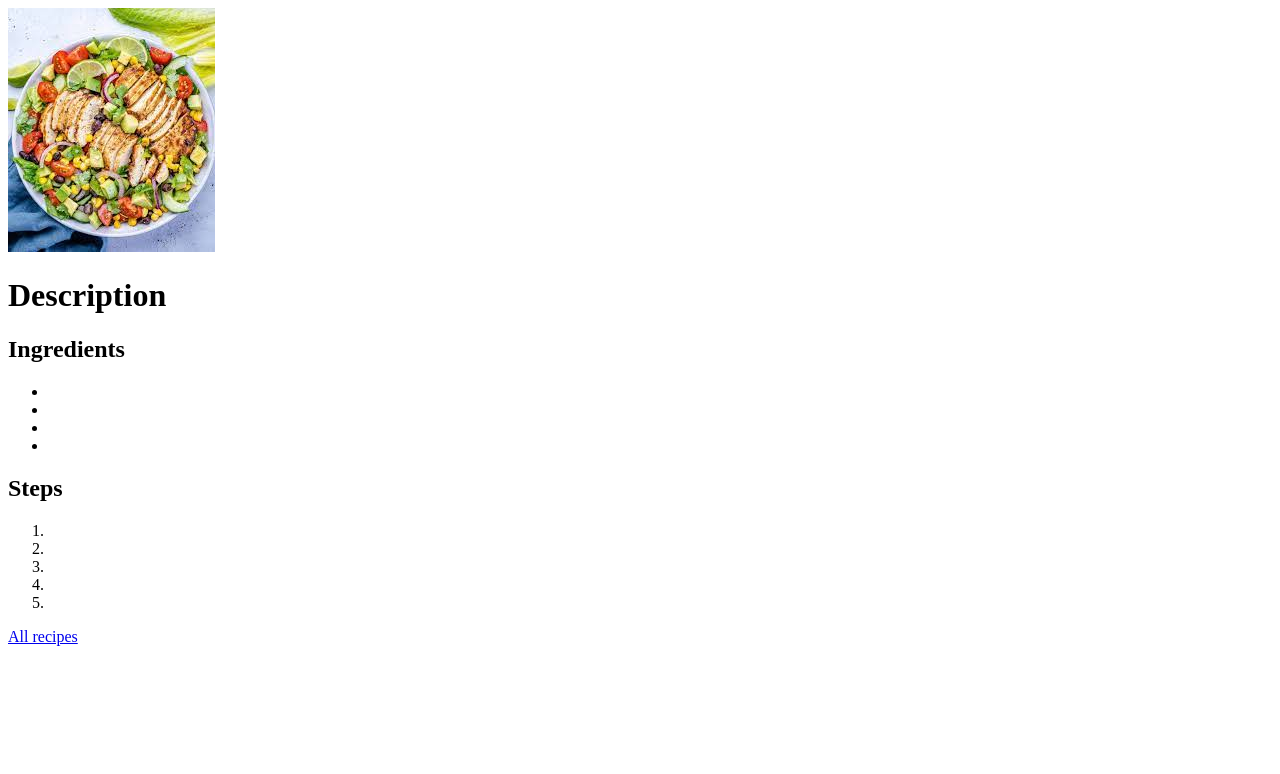
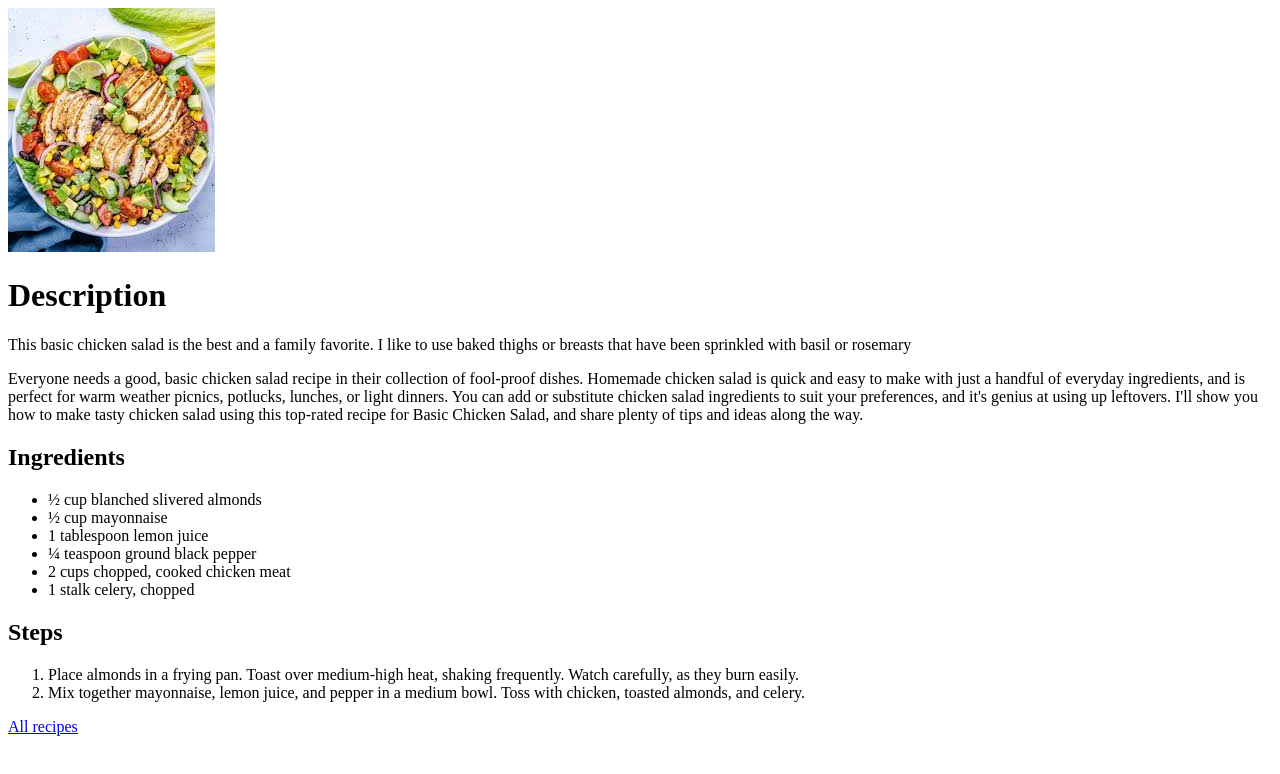
Before and after one commit to Al-Waleed/odin-recipes, a plain HTML site: page recipes/salad.html in a window 1280 px wide. Drawn offline with Linux system fonts and the light colour scheme.

Commit message:
Add salad page info

```diff
--- a/recipes/salad.html
+++ b/recipes/salad.html
@@ -7,20 +7,21 @@
 <body>
     <img src="../images/salad.jpeg" alt="chicken salad">
     <h1>Description</h1>
+    <p>This basic chicken salad is the best and a family favorite. I like to use baked thighs or breasts that have been sprinkled with basil or rosemary</p>
+    <p>Everyone needs a good, basic chicken salad recipe in their collection of fool-proof dishes. Homemade chicken salad is quick and easy to make with just a handful of everyday ingredients, and is perfect for warm weather picnics, potlucks, lunches, or light dinners. You can add or substitute chicken salad ingredients to suit your preferences, and it's genius at using up leftovers. I'll show you how to make tasty chicken salad using this top-rated recipe for Basic Chicken Salad, and share plenty of tips and ideas along the way.</p>
     <h2>Ingredients</h2>
     <ul>
-        <li></li>
-        <li></li>
-        <li></li>
-        <li></li>
+        <li>½ cup blanched slivered almonds</li>
+        <li>½ cup mayonnaise</li>
+        <li>1 tablespoon lemon juice</li>
+        <li>¼ teaspoon ground black pepper</li>
+        <li>2 cups chopped, cooked chicken meat</li>
+        <li>1 stalk celery, chopped</li>
     </ul>
     <h2>Steps</h2>
     <ol>
-        <li></li>
-        <li></li>
-        <li></li>
-        <li></li>
-        <li></li>
+        <li>Place almonds in a frying pan. Toast over medium-high heat, shaking frequently. Watch carefully, as they burn easily.</li>
+        <li>Mix together mayonnaise, lemon juice, and pepper in a medium bowl. Toss with chicken, toasted almonds, and celery.</li>
     </ol>
     <a href="../index.html">All recipes</a>
 
```
